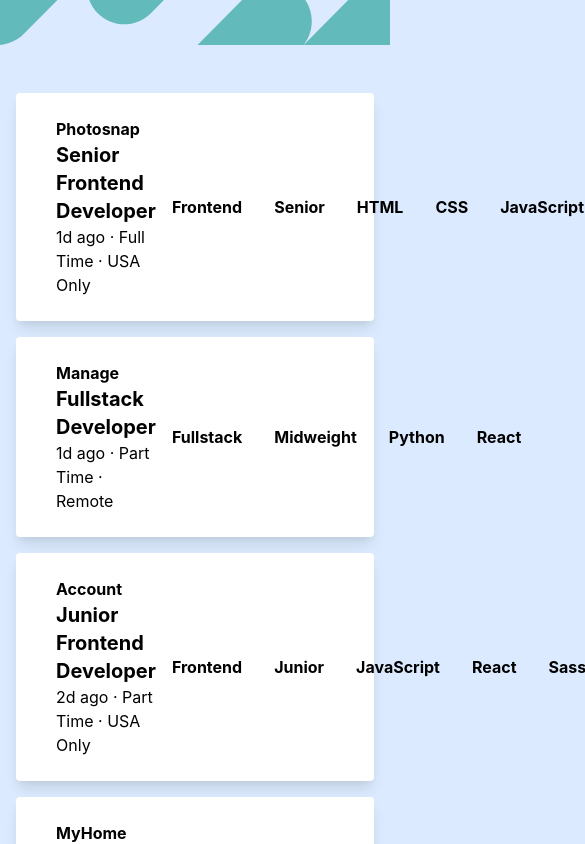
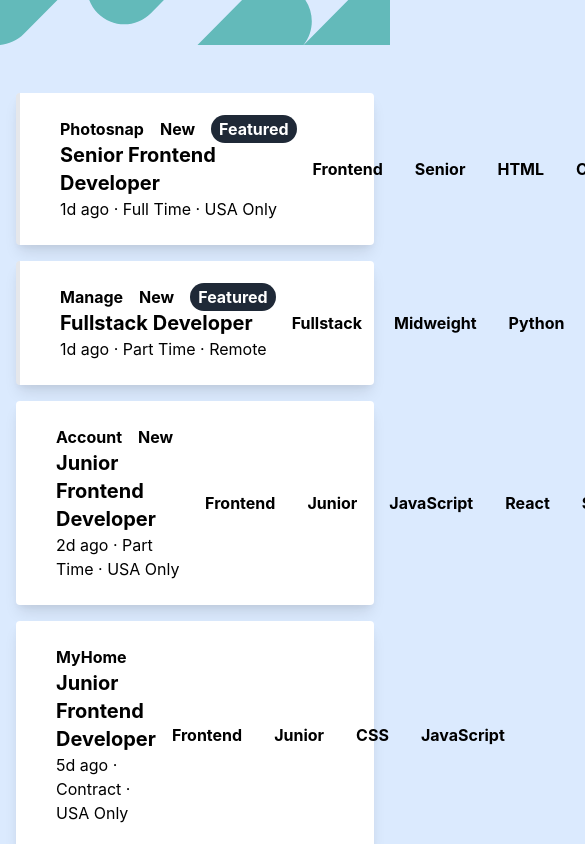
Before and after one commit to sanchez2194/Job-Listing-App, a React (Create React App) app in the folder my-app/: page / in a window 390 px wide. Shown: the top 844 px of the page, 585 px wide, since content can reach past the window. Built offline with nearby package versions, Linux system fonts and the light colour scheme.

Commit message:
finalized desktop version css, moving onto mobile version

```diff
--- a/my-app/src/assets/static-job-listings-master/data.json
+++ b/my-app/src/assets/static-job-listings-master/data.json
@@ -3,7 +3,7 @@
     "id": 1,
     "company": "Photosnap",
     "logo": "./images/photosnap.svg",
-    "new": true,
+    "isNew": true,
     "featured": true,
     "position": "Senior Frontend Developer",
     "role": "Frontend",
@@ -18,7 +18,7 @@
     "id": 2,
     "company": "Manage",
     "logo": "./images/manage.svg",
-    "new": true,
+    "isNew": true,
     "featured": true,
     "position": "Fullstack Developer",
     "role": "Fullstack",
@@ -33,7 +33,7 @@
     "id": 3,
     "company": "Account",
     "logo": "./images/account.svg",
-    "new": true,
+    "isNew": true,
     "featured": false,
     "position": "Junior Frontend Developer",
     "role": "Frontend",
@@ -48,7 +48,7 @@
     "id": 4,
     "company": "MyHome",
     "logo": "./images/myhome.svg",
-    "new": false,
+    "isNew": false,
     "featured": false,
     "position": "Junior Frontend Developer",
     "role": "Frontend",
@@ -63,7 +63,7 @@
     "id": 5,
     "company": "Loop Studios",
     "logo": "./images/loop-studios.svg",
-    "new": false,
+    "isNew": false,
     "featured": false,
     "position": "Software Engineer",
     "role": "FullStack",
@@ -78,7 +78,7 @@
     "id": 6,
     "company": "FaceIt",
     "logo": "./images/faceit.svg",
-    "new": false,
+    "isNew": false,
     "featured": false,
     "position": "Junior Backend Developer",
     "role": "Backend",
@@ -93,7 +93,7 @@
     "id": 7,
     "company": "Shortly",
     "logo": "./images/shortly.svg",
-    "new": false,
+    "isNew": false,
     "featured": false,
     "position": "Junior Developer",
     "role": "Frontend",
@@ -108,7 +108,7 @@
     "id": 8,
     "company": "Insure",
     "logo": "./images/insure.svg",
-    "new": false,
+    "isNew": false,
     "featured": false,
     "position": "Junior Frontend Developer",
     "role": "Frontend",
@@ -123,7 +123,7 @@
     "id": 9,
     "company": "Eyecam Co.",
     "logo": "./images/eyecam-co.svg",
-    "new": false,
+    "isNew": false,
     "featured": false,
     "position": "Full Stack Engineer",
     "role": "Fullstack",
@@ -138,7 +138,7 @@
     "id": 10,
     "company": "The Air Filter Company",
     "logo": "./images/the-air-filter-company.svg",
-    "new": false,
+    "isNew": false,
     "featured": false,
     "position": "Front-end Dev",
     "role": "Frontend",
--- a/my-app/src/components/JobBoardComponents.js
+++ b/my-app/src/components/JobBoardComponents.js
@@ -4,6 +4,7 @@ const JobBoardComponent = ({
     job: {
         company,
         logo,
+        isNew,
         featured,
         position,
         role,
@@ -13,35 +14,36 @@ const JobBoardComponent = ({
         location,
         languages,
         tools,
-        isNew
+
     },
 
 }) => {
 
     const tags = [role, level];
 
-    if(languages) {
+    if (languages) {
         tags.push(...languages);
     }
 
-    if(tools) {
+    if (tools) {
         tags.push(...tools);
     }
 
 
+    return (
+        <div className={`flex bg-white shadow-lg m-4 p-6 rounded
+        ${ featured && 'border-l-4 border-teal-500 border-solid'
+        }`} >
 
-
-
-    return(
-        <div className='flex bg-white shadow-lg m-4 p-6 rounded'>
             <div>
                 <img src={logo} alt={company} />
             </div>
+
             <div className='flex flex-col ml-4'>
                 <h3 className='font-bold text-teal-500'>
                     {company}
-                    {isNew && (<span>NEW</span>)}
-                    {isNew && (<span>NEW</span>)}
+                    {isNew && (<span className='font-bold bg-teal-500 text-teal-100 m-2 py-1 px-2 rounded-full'>New</span>)}
+                    {featured && (<span className='font-bold bg-gray-800 text-white py-1 px-2 rounded-full'>Featured</span>)}
                 </h3>
 
                 <h2 className='font-bold text-xl'>{position}</h2>
@@ -50,14 +52,17 @@ const JobBoardComponent = ({
                     {postedAt} · {contract} · {location}
                 </p>
             </div>
-            <div className = 'flex items-center ml-auto'>
+
+            <div className='flex items-center ml-auto'>
                 {tags ?
                     tags.map((tag) =>
-                    <span className = 'flex font-bold bg-teal-100 text-teal-500 m-2 p-2 rounded'>{tag}</span>) : ''}
+                        <span className='flex font-bold bg-teal-100 text-teal-500 m-2 p-2 rounded'>{tag}</span>) : ''}
 
 
-       </div>
+            </div>
+
         </div>
-    )};
+    )
+};
 
 export default JobBoardComponent;
```
